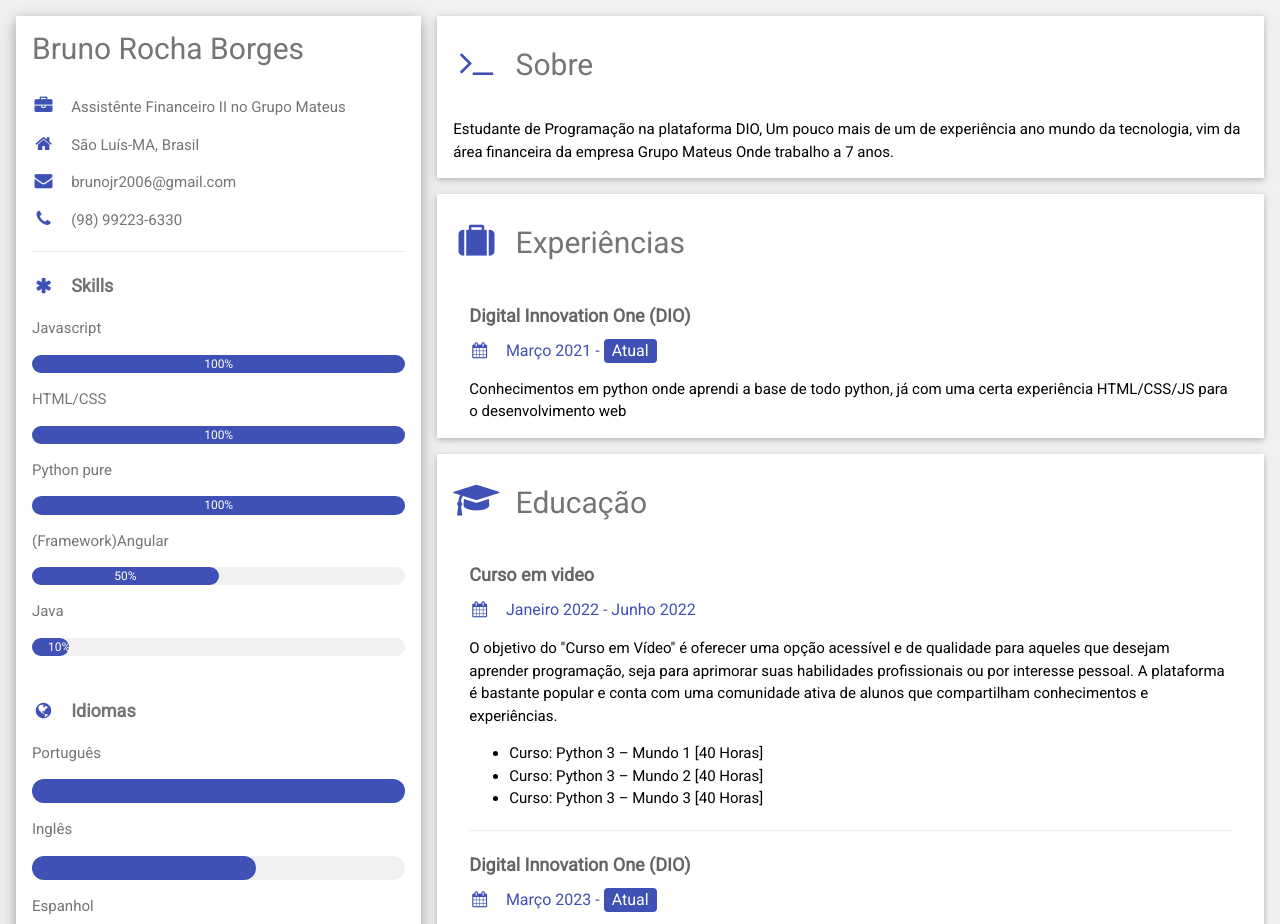
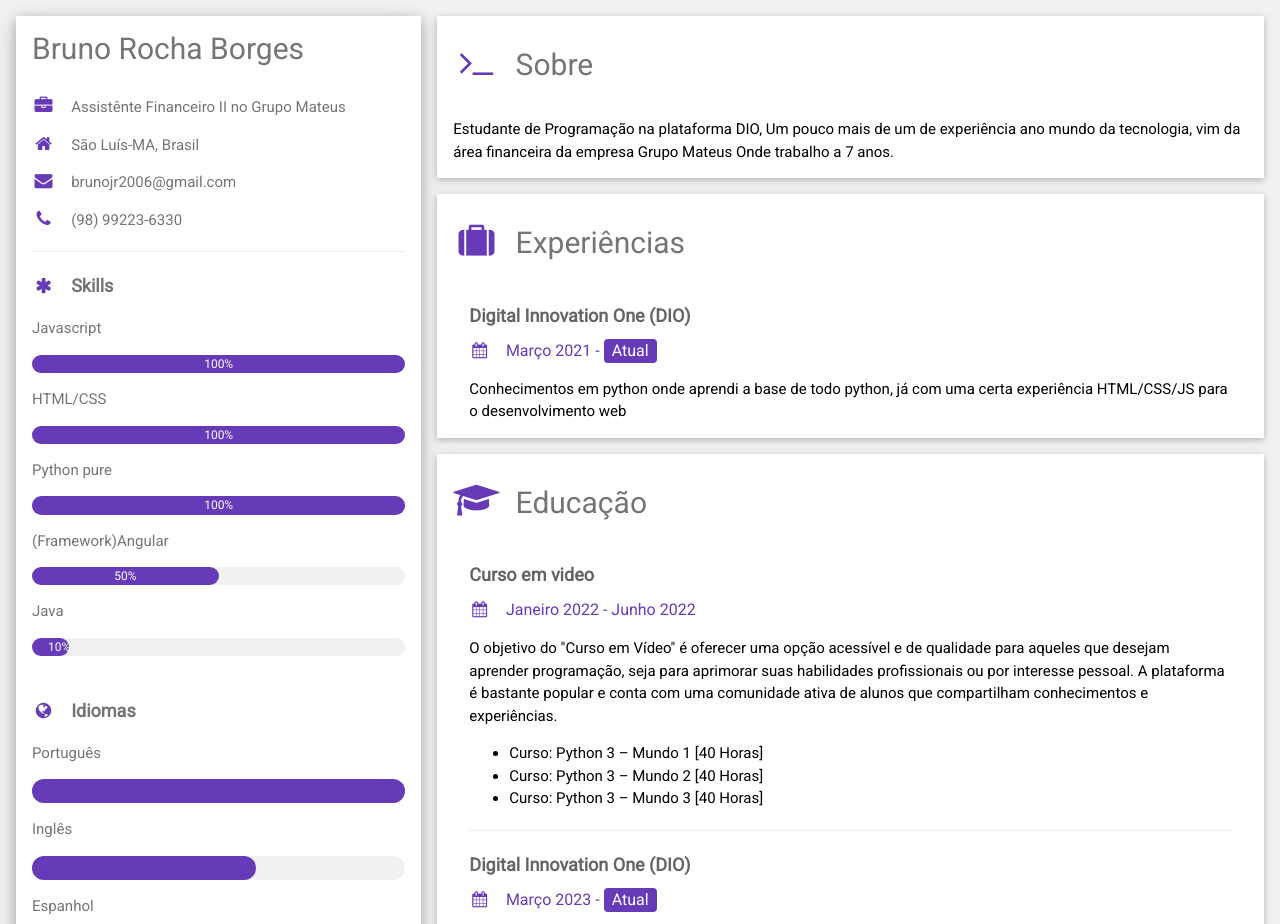
Before and after one commit to stayus/Seu-Curr-culo-Online-Com-HTML.DIO, a plain HTML site: page index.html in a window 1280 px wide. Shown: the top 924 px of the page. Drawn offline with nearby package versions, Linux system fonts and the light colour scheme.

Commit message:
Mundando de cor

```diff
--- a/index.html
+++ b/index.html
@@ -36,51 +36,51 @@
               <h2>Bruno Rocha Borges</h2>
             </div>
             <div class="w3-container">
-              <p><i class="fa fa-briefcase fa-fw w3-margin-right w3-large w3-text-indigo"></i>Assistênte Financeiro II no Grupo Mateus</p>
-              <p><i class="fa fa-home fa-fw w3-margin-right w3-large w3-text-indigo"></i>São Luís-MA, Brasil</p>
-              <p><i class="fa fa-envelope fa-fw w3-margin-right w3-large w3-text-indigo"></i>brunojr2006@gmail.com</p>
-              <p><i class="fa fa-phone fa-fw w3-margin-right w3-large w3-text-indigo"></i>(98) 99223-6330</p>
+              <p><i class="fa fa-briefcase fa-fw w3-margin-right w3-large w3-text-deep-purple"></i>Assistênte Financeiro II no Grupo Mateus</p>
+              <p><i class="fa fa-home fa-fw w3-margin-right w3-large w3-text-deep-purple"></i>São Luís-MA, Brasil</p>
+              <p><i class="fa fa-envelope fa-fw w3-margin-right w3-large w3-text-deep-purple"></i>brunojr2006@gmail.com</p>
+              <p><i class="fa fa-phone fa-fw w3-margin-right w3-large w3-text-deep-purple"></i>(98) 99223-6330</p>
               <hr>
 
               <p class="w3-large">
-                <b><i class="fa fa-asterisk fa-fw w3-margin-right w3-text-indigo"></i>Skills</b>
+                <b><i class="fa fa-asterisk fa-fw w3-margin-right w3-text-deep-purple"></i>Skills</b>
               </p>
               <p>Javascript</p>
               <div class="w3-light-grey w3-round-xlarge w3-small">
-                <div class="w3-container w3-center w3-round-xlarge w3-indigo" style="width:100%">100%</div>
+                <div class="w3-container w3-center w3-round-xlarge w3-deep-purple" style="width:100%">100%</div>
               </div>
               <p>HTML/CSS</p>
               <div class="w3-light-grey w3-round-xlarge w3-small">
-                <div class="w3-container w3-center w3-round-xlarge w3-indigo" style="width:100%">100%</div>
+                <div class="w3-container w3-center w3-round-xlarge w3-deep-purple" style="width:100%">100%</div>
               </div>
               <p>Python pure</p>
               <div class="w3-light-grey w3-round-xlarge w3-small">
-                <div class="w3-container w3-center w3-round-xlarge w3-indigo" style="width:100%">100%</div>
+                <div class="w3-container w3-center w3-round-xlarge w3-deep-purple" style="width:100%">100%</div>
               </div>
               <p>(Framework)Angular</p>
               <div class="w3-light-grey w3-round-xlarge w3-small">
-                <div class="w3-container w3-center w3-round-xlarge w3-indigo" style="width:50%">50%</div>
+                <div class="w3-container w3-center w3-round-xlarge w3-deep-purple" style="width:50%">50%</div>
               </div>
               <p>Java</p>
               <div class="w3-light-grey w3-round-xlarge w3-small">
-                <div class="w3-container w3-center w3-round-xlarge w3-indigo" style="width:10%">10%</div>
+                <div class="w3-container w3-center w3-round-xlarge w3-deep-purple" style="width:10%">10%</div>
               </div>
               <br>
 
               <p class="w3-large w3-text-theme">
-                <b><i class="fa fa-globe fa-fw w3-margin-right w3-text-indigo"></i>Idiomas</b>
+                <b><i class="fa fa-globe fa-fw w3-margin-right w3-text-deep-purple"></i>Idiomas</b>
               </p>
               <p>Português</p>
               <div class="w3-light-grey w3-round-xlarge">
-                <div class="w3-round-xlarge w3-indigo" style="height:24px;width:100%"></div>
+                <div class="w3-round-xlarge w3-deep-purple" style="height:24px;width:100%"></div>
               </div>
               <p>Inglês</p>
               <div class="w3-light-grey w3-round-xlarge">
-                <div class="w3-round-xlarge w3-indigo" style="height:24px;width:60%"></div>
+                <div class="w3-round-xlarge w3-deep-purple" style="height:24px;width:60%"></div>
               </div>
               <p>Espanhol</p>
               <div class="w3-light-grey w3-round-xlarge">
-                <div class="w3-round-xlarge w3-indigo" style="height:24px;width:25%"></div>
+                <div class="w3-round-xlarge w3-deep-purple" style="height:24px;width:25%"></div>
               </div>
               <br>
             </div>
@@ -93,28 +93,28 @@
         <div class="w3-twothird">
 
           <div class="w3-container w3-card w3-white w3-margin-bottom">
-            <h2 class="w3-text-grey w3-padding-16"><i class="fa fa-terminal fa-fw w3-margin-right w3-xxlarge w3-text-indigo"></i>Sobre</h2>
+            <h2 class="w3-text-grey w3-padding-16"><i class="fa fa-terminal fa-fw w3-margin-right w3-xxlarge w3-text-deep-purple"></i>Sobre</h2>
             <p>Estudante de Programação na plataforma DIO, Um pouco mais de um de experiência  ano mundo da tecnologia, vim da área financeira da empresa Grupo Mateus Onde trabalho a 7 anos.</p>
           </div>
 
           <div class="w3-container w3-card w3-white w3-margin-bottom">
             <h2 class="w3-text-grey w3-padding-16">
-              <i class="fa fa-suitcase fa-fw w3-margin-right w3-xxlarge w3-text-indigo"></i>Experiências
+              <i class="fa fa-suitcase fa-fw w3-margin-right w3-xxlarge w3-text-deep-purple"></i>Experiências
             </h2>
             <div class="w3-container">
               <h5 class="w3-opacity"><b>Digital Innovation One (DIO)</b></h5>
-              <h6 class="w3-text-indigo"><i class="fa fa-calendar fa-fw w3-margin-right"></i>Março 2021 - <span class="w3-tag w3-indigo w3-round">Atual</span></h6>
+              <h6 class="w3-text-deep-purple"><i class="fa fa-calendar fa-fw w3-margin-right"></i>Março 2021 - <span class="w3-tag w3-deep-purple w3-round">Atual</span></h6>
               <p>Conhecimentos em python onde aprendi a base de todo python, já com uma certa experiência HTML/CSS/JS para o desenvolvimento web</p>
             </div>
           </div>
 
           <div class="w3-container w3-card w3-white">
             <h2 class="w3-text-grey w3-padding-16">
-              <i class="fa fa-graduation-cap fa-fw w3-margin-right w3-xxlarge w3-text-indigo"></i>Educação
+              <i class="fa fa-graduation-cap fa-fw w3-margin-right w3-xxlarge w3-text-deep-purple"></i>Educação
             </h2>
             <div class="w3-container">
               <h5 class="w3-opacity"><b><a href="https://www.cursoemvideo.com" target="_blank" style="text-decoration: none;">Curso em video</a></b></h5>
-              <h6 class="w3-text-indigo"><i class="fa fa-calendar fa-fw w3-margin-right"></i>Janeiro 2022 - Junho 2022</span></h6>
+              <h6 class="w3-text-deep-purple"><i class="fa fa-calendar fa-fw w3-margin-right"></i>Janeiro 2022 - Junho 2022</span></h6>
               <p>
                 O objetivo do "Curso em Vídeo" é oferecer uma opção acessível e de qualidade para aqueles que desejam aprender programação, seja para aprimorar suas habilidades profissionais ou por interesse pessoal. A plataforma é bastante popular e conta com uma comunidade ativa de alunos que compartilham conhecimentos e experiências.
               </p>
@@ -125,7 +125,7 @@
               </ul>
               <hr>
               <h5 class="w3-opacity"><b><a href="https://web.dio.me/users/brunojr2006?tab=skills" target="_blank" style="text-decoration: none;">Digital Innovation One (DIO)</a></b></h5>
-              <h6 class="w3-text-indigo"><i class="fa fa-calendar fa-fw w3-margin-right"></i>Março 2023 - <span class="w3-tag w3-indigo w3-round">Atual</span></h6>
+              <h6 class="w3-text-deep-purple"><i class="fa fa-calendar fa-fw w3-margin-right"></i>Março 2023 - <span class="w3-tag w3-deep-purple w3-round">Atual</span></h6>
               <p>
                 Maior plataforma de educação aberta em TI da América Latina, com mais 1 milhão de usuários.
                 A DIO possui parcerias com algumas das empresas mais inovadoras do mundo, proporcionando experiências
@@ -143,10 +143,10 @@
 
           <div class="w3-container w3-card w3-white w3-margin-bottom">
             <h2 class="w3-text-grey w3-padding-16">
-              <i class="fa fa-git fa-fw w3-margin-right w3-xxlarge w3-text-indigo"></i>Projetos
+              <i class="fa fa-git fa-fw w3-margin-right w3-xxlarge w3-text-deep-purple"></i>Projetos
             </h2>
             <div class="w3-container">
-              <h6 class="w3-text-indigo">
+              <h6 class="w3-text-deep-purple">
                 <i class="fa fa-github fa-fw w3-margin-right"></i>
                 <a href="https://github.com/stayus?tab=repositories" target="_blank">Repositório</a>
               </h6>
@@ -161,7 +161,7 @@
       <!-- End Page Container -->
     </div>
 
-    <footer class="w3-container w3-indigo w3-center w3-margin-top">
+    <footer class="w3-container w3-deep-purple w3-center w3-margin-top">
       <p>Minhas Redes Sociais</p>
       <a href="https://github.com/stayus" target="_blank"><i class="fa fa-github w3-hover-opacity"></i></a>
       <a href="https://www.linkedin.com/in/bruno-r-borges-154239109/
```
